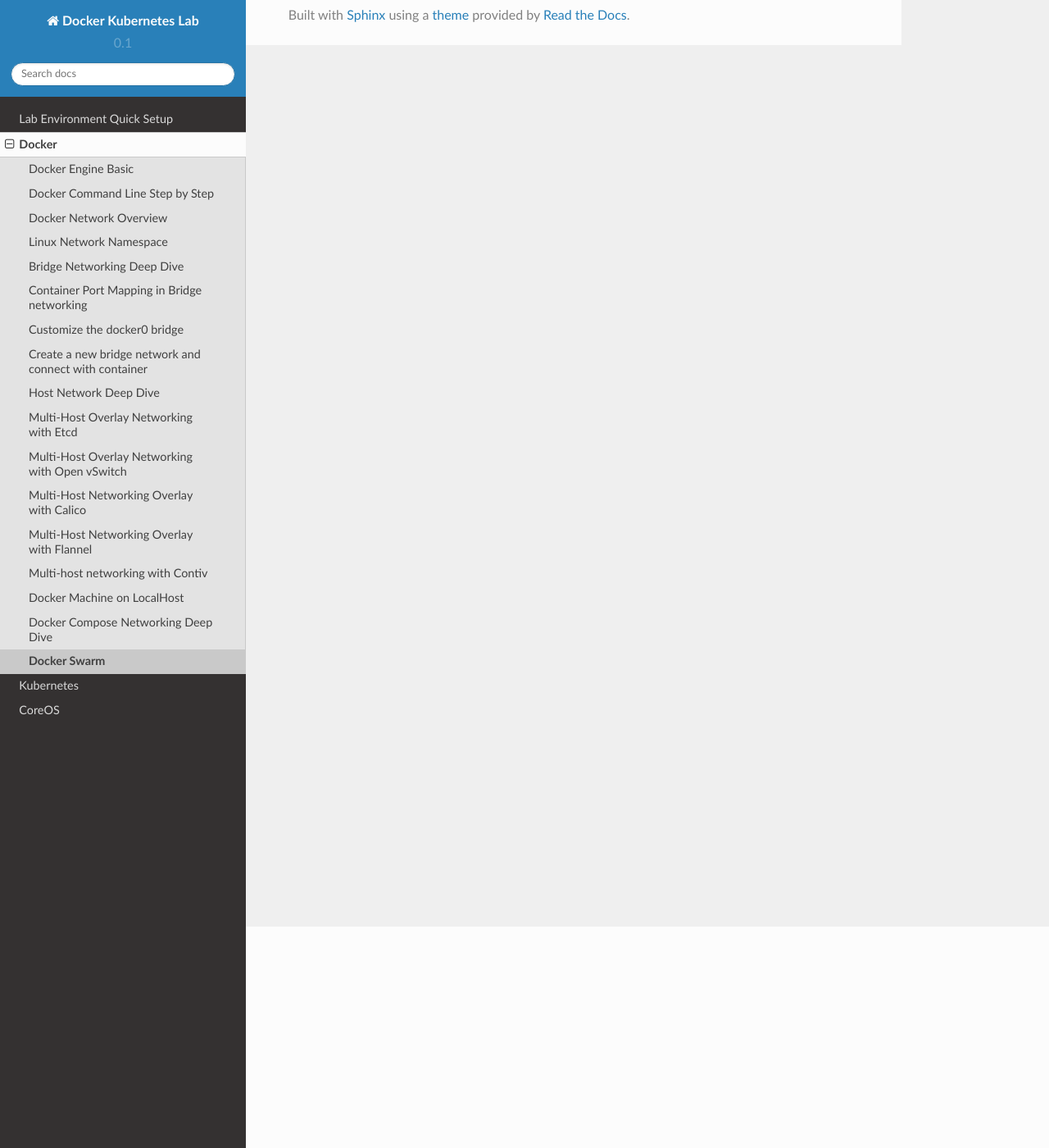
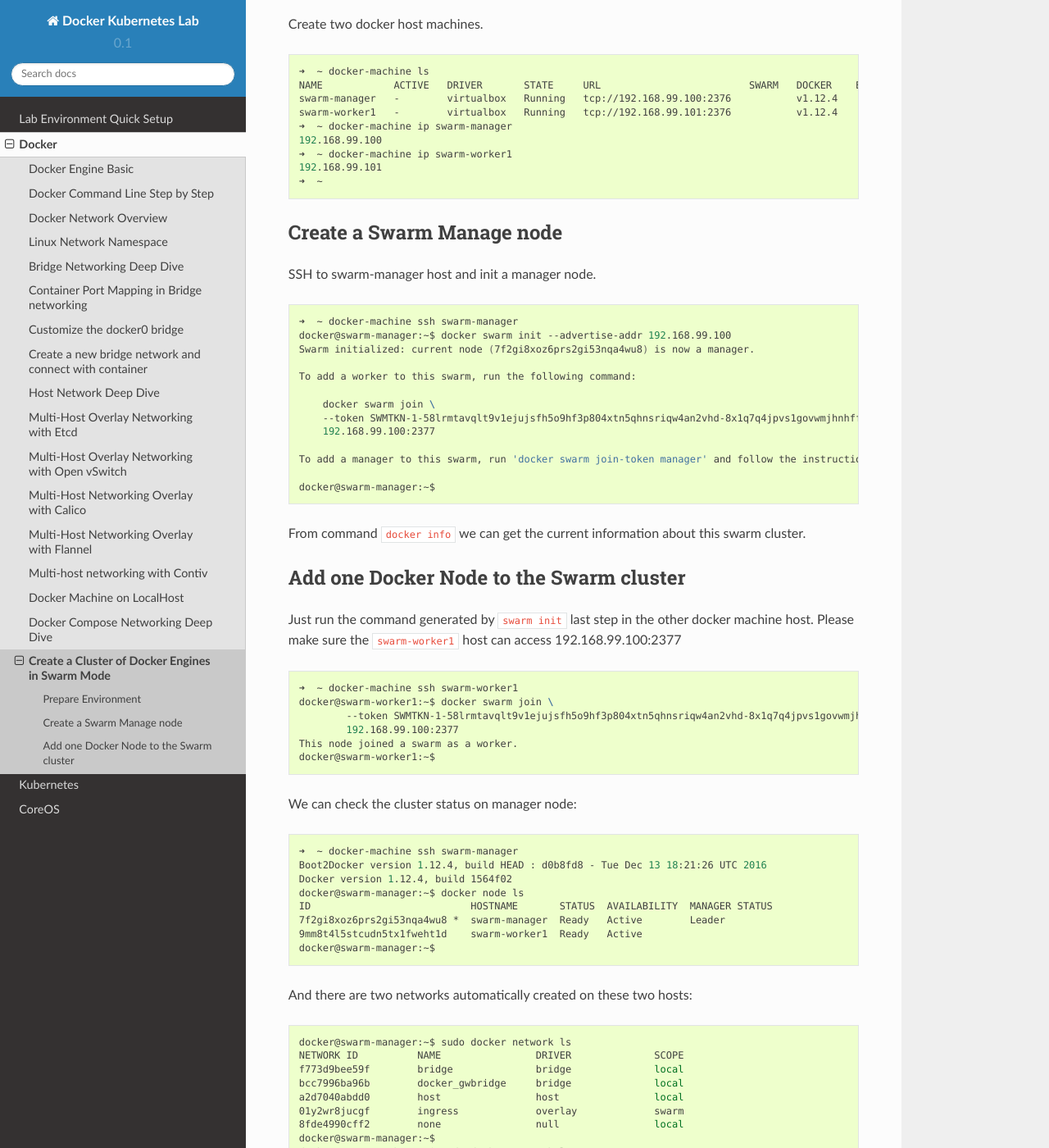
Before and after one commit to xiaopeng163/docker-k8s-lab, a Sphinx documentation site: the page built from docs/source/docker/docker-swarm.rst, in a window 1280 px wide and 1400 px high, scrolled down 270 px. Shown: the whole window at 82% size. Built offline with Sphinx 7.4.7 and the Read the Docs theme 2.0.0, drawn with Linux system fonts in a browser that asks for light colours; some of the changed text lies outside the part shown.

Commit message:
add docker swarm lab
Signed-off-by: Peng Xiao <xiaoquwl@gmail.com>

```diff
--- a/docs/source/docker/docker-swarm.rst
+++ b/docs/source/docker/docker-swarm.rst
@@ -1,2 +1,95 @@
-Docker Swarm
-============
+Create a Cluster of Docker Engines in Swarm Mode
+================================================
+
+Docker swarm mode requires docker engine 1.12 or higher. This lab will need two docker engine host created by docker machine.
+
+Prepare Environment
+-------------------
+
+Create two docker host machines.
+
+.. code-block:: bash
+
+  ➜  ~ docker-machine ls
+  NAME            ACTIVE   DRIVER       STATE     URL                         SWARM   DOCKER    ERRORS
+  swarm-manager   -        virtualbox   Running   tcp://192.168.99.100:2376           v1.12.4
+  swarm-worker1   -        virtualbox   Running   tcp://192.168.99.101:2376           v1.12.4
+  ➜  ~ docker-machine ip swarm-manager
+  192.168.99.100
+  ➜  ~ docker-machine ip swarm-worker1
+  192.168.99.101
+  ➜  ~
+
+Create a Swarm Manage node
+--------------------------
+
+SSH to swarm-manager host and init a manager node.
+
+.. code-block:: bash
+
+  ➜  ~ docker-machine ssh swarm-manager
+  docker@swarm-manager:~$ docker swarm init --advertise-addr 192.168.99.100
+  Swarm initialized: current node (7f2gi8xoz6prs2gi53nqa4wu8) is now a manager.
+
+  To add a worker to this swarm, run the following command:
+
+      docker swarm join \
+      --token SWMTKN-1-58lrmtavqlt9v1ejujsfh5o9hf3p804xtn5qhnsriqw4an2vhd-8x1q7q4jpvs1govwmjhnhffo7 \
+      192.168.99.100:2377
+
+  To add a manager to this swarm, run 'docker swarm join-token manager' and follow the instructions.
+
+  docker@swarm-manager:~$
+
+From command ``docker info`` we can get the current information about this swarm cluster.
+
+Add one Docker Node to the Swarm cluster
+-----------------------------------------
+
+Just run the command generated by ``swarm init`` last step in the other docker machine host.
+Please make sure the ``swarm-worker1`` host can access 192.168.99.100:2377
+
+.. code-block:: bash
+
+  ➜  ~ docker-machine ssh swarm-worker1
+  docker@swarm-worker1:~$ docker swarm join \
+          --token SWMTKN-1-58lrmtavqlt9v1ejujsfh5o9hf3p804xtn5qhnsriqw4an2vhd-8x1q7q4jpvs1govwmjhnhffo7 \
+          192.168.99.100:2377
+  This node joined a swarm as a worker.
+  docker@swarm-worker1:~$
+
+We can check the cluster status on manager node:
+
+.. code-block:: bash
+
+  ➜  ~ docker-machine ssh swarm-manager
+  Boot2Docker version 1.12.4, build HEAD : d0b8fd8 - Tue Dec 13 18:21:26 UTC 2016
+  Docker version 1.12.4, build 1564f02
+  docker@swarm-manager:~$ docker node ls
+  ID                           HOSTNAME       STATUS  AVAILABILITY  MANAGER STATUS
+  7f2gi8xoz6prs2gi53nqa4wu8 *  swarm-manager  Ready   Active        Leader
+  9mm8t4l5stcudn5tx1fweht1d    swarm-worker1  Ready   Active
+  docker@swarm-manager:~$
+
+And there are two networks automatically created on these two hosts:
+
+.. code-block:: bash
+
+  docker@swarm-manager:~$ sudo docker network ls
+  NETWORK ID          NAME                DRIVER              SCOPE
+  f773d9bee59f        bridge              bridge              local
+  bcc7996ba96b        docker_gwbridge     bridge              local
+  a2d7040abdd0        host                host                local
+  01y2wr8jucgf        ingress             overlay             swarm
+  8fde4990cff2        none                null                local
+  docker@swarm-manager:~$
+  docker@swarm-worker1:~$ sudo docker network ls
+  NETWORK ID          NAME                DRIVER              SCOPE
+  470f8e1db857        bridge              bridge              local
+  18bcb76c26b0        docker_gwbridge     bridge              local
+  1e347b54188e        host                host                local
+  01y2wr8jucgf        ingress             overlay             swarm
+  9ba27b95c9ad        none                null                local
+  docker@swarm-worker1:~$
+
+The first is ``docker_gwbridge`` and the second is ``ingress``, one is bridge network, and the other is overlay network.
```
